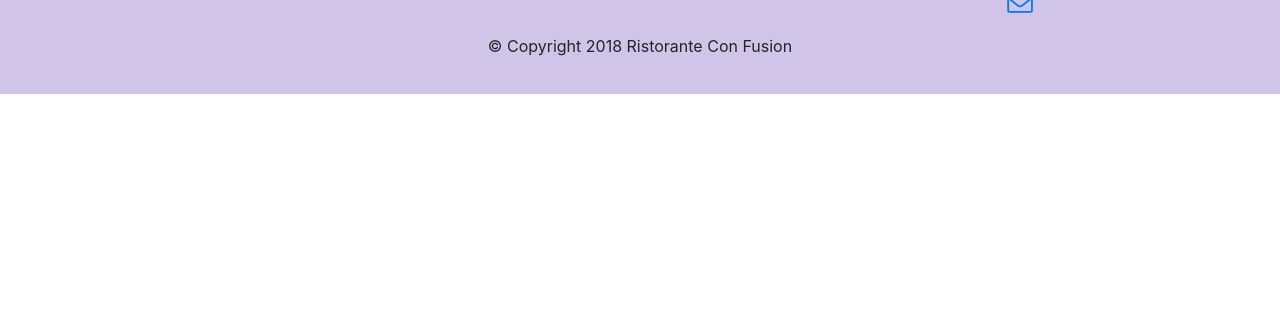
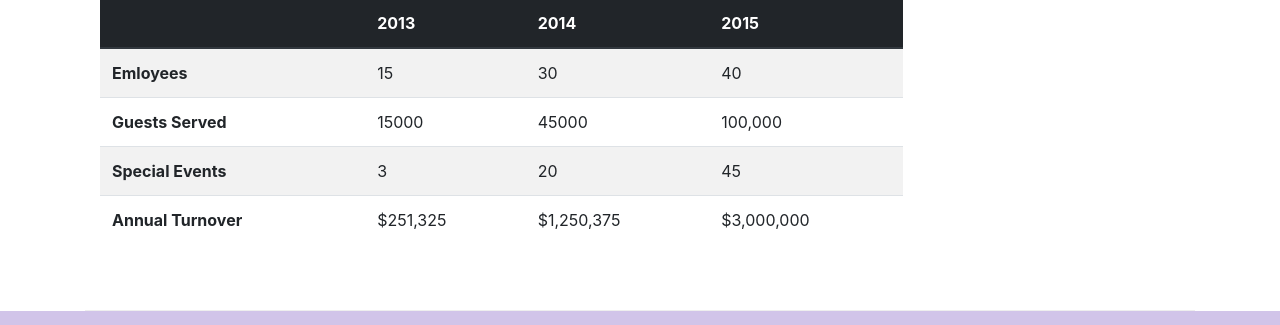
Before and after one commit to Sumanth-Varma/BS, a website: page aboutus.html in a window 1280 px wide. Shown: the part 1736-2061 px from the top of the page. Before the commit the page ends 1830 px from the top, so only its background shows below. Drawn offline with nearby package versions, Linux system fonts and the light colour scheme.

Commit message:
Tables and Cards

```diff
--- a/aboutus.html
+++ b/aboutus.html
@@ -60,7 +60,30 @@
                 <p>Started in 2010, Ristorante con Fusion quickly established itself as a culinary icon par excellence in Hong Kong. With its unique brand of world fusion cuisine that can be found nowhere else, it enjoys patronage from the A-list clientele in Hong Kong.  Featuring four of the best three-star Michelin chefs in the world, you never know what will arrive on your plate the next time you visit us.</p>
                 <p>The restaurant traces its humble beginnings to <em>The Frying Pan</em>, a successful chain started by our CEO, Mr. Peter Pan, that featured for the first time the world's best cuisines in a pan.</p>
             </div>
-            <div>
+            <div class="col-sm">
+                <div class="card">
+                    <h3 class="card-header bg-primary text-white">Facts At a Glance </h3>
+                    <div class="card-body">
+                        <dl class="row">
+                            <dt class="col-6">Started</dt>
+                            <dd class="col-6">3 Feb. 2013</dd>
+                            <dt class="col-6">Major stake holder</dt>
+                            <dd class="col-6">KH Fone Foods INC.</dd>
+                            <dt class="col-6">Last years turnover</dt>
+                            <dd class="col-6">$1,250,375</dd>
+                            <dt class="col-6">Employees</dt>
+                            <dd class="col-6">40</dd>
+                        </dl>
+                    </div>
+                </div>
+            </div>
+            <div class="col-12">
+                <div class="card card-body bg-light">
+                    <blockquote class="blockquote">
+                        <p class="mb-0">You better cut the pizza in 4 pieces because I'm not hungry enough to eat 6</p>
+                        <footer class="blockquote-footer">Yogi Berra,<cite title="Source Title">The wit and wisdom of yogi Berra, P.peoe, Diversion Books, 2014</cite></footer>
+                    </blockquote>
+                </div>
             </div>
         </div>
 
@@ -78,7 +101,50 @@
                 <p class="d-none d-sm-block">Award winning three-star Michelin chef with wide International experience having worked closely with whos-who in the culinary world, he specializes in creating mouthwatering Indo-Italian fusion experiences. He says, <em>Put together the cuisines from the two craziest cultures, and you get a winning hit! Amma Mia!</em></p>
             </div>
        </div>
-
+       <div class="row row-content">
+           <div class="col-12 col-sm-9">
+                <h2>Facts &amp; Figures</h2>
+                <div class="table-responsive">
+                    <table class="table table-striped">
+                        <thead class="thead-dark">
+                            <tr>
+                                <th>&nbsp;</th>
+                                <th>2013</th>
+                                <th>2014</th>
+                                <th>2015</th>
+                            </tr>
+                        </thead>
+                        <tbody>
+                            <tr>
+                                <th>Emloyees</th>
+                                <td>15</td>
+                                <td>30</td>
+                                <td>40</td>
+                            </tr>
+                            <tr>
+                                <th>Guests Served</th>
+                                <td>15000</td>
+                                <td>45000</td>
+                                <td>100,000</td>
+                            </tr>
+                            <tr>
+                                <th>Special Events</th>
+                                <td>3</td>
+                                <td>20</td>
+                                <td>45</td>
+                            </tr>
+                            <tr>
+                                <th>Annual Turnover</th>
+                                <td>$251,325</td>
+                                <td>$1,250,375</td>
+                                <td>$3,000,000</td>
+                            </tr>
+                        </tbody>
+                    </table>
+                </div>
+           </div>
+           <div class="col-12 col-sm-3"></div>
+       </div>
     </div>
 
     <footer class="footer">
```
Also changed, not shown: 1 other file.
